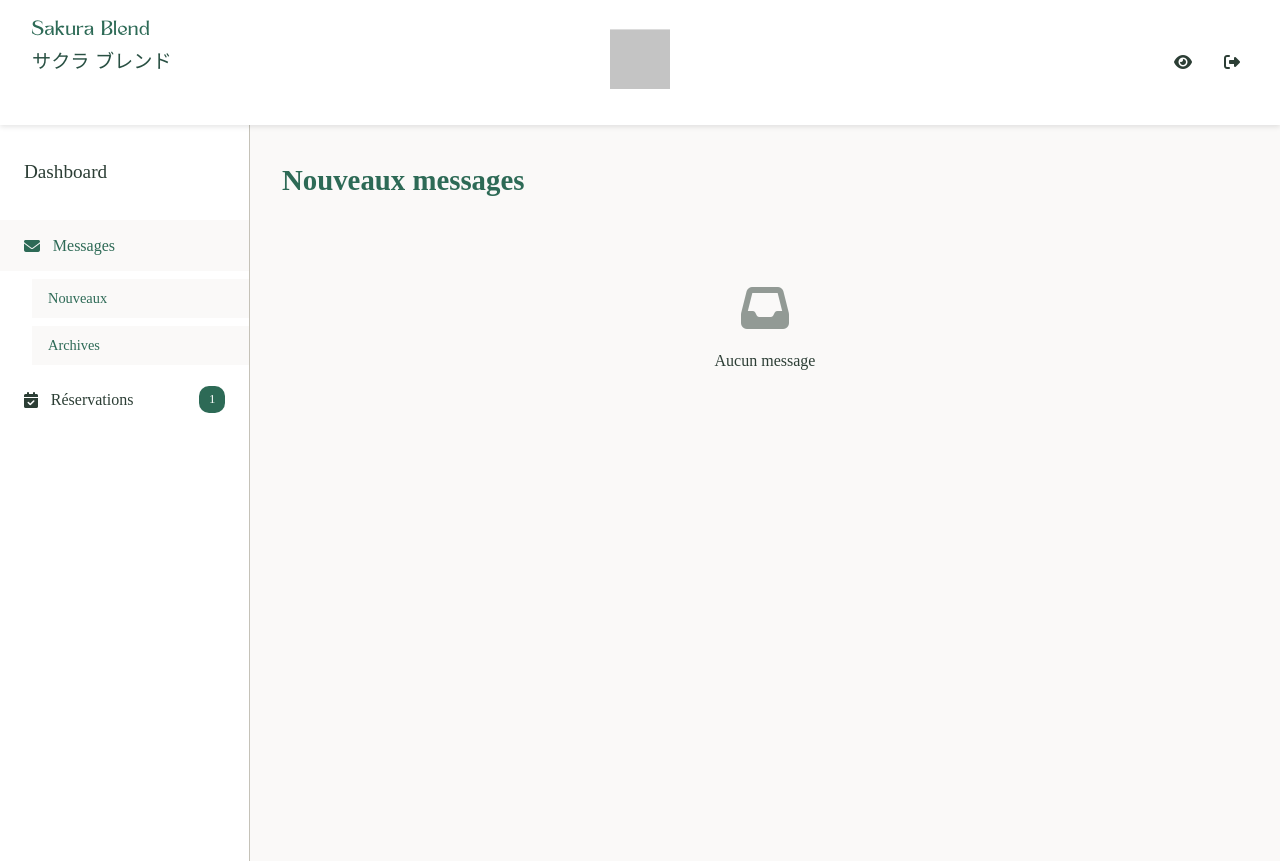
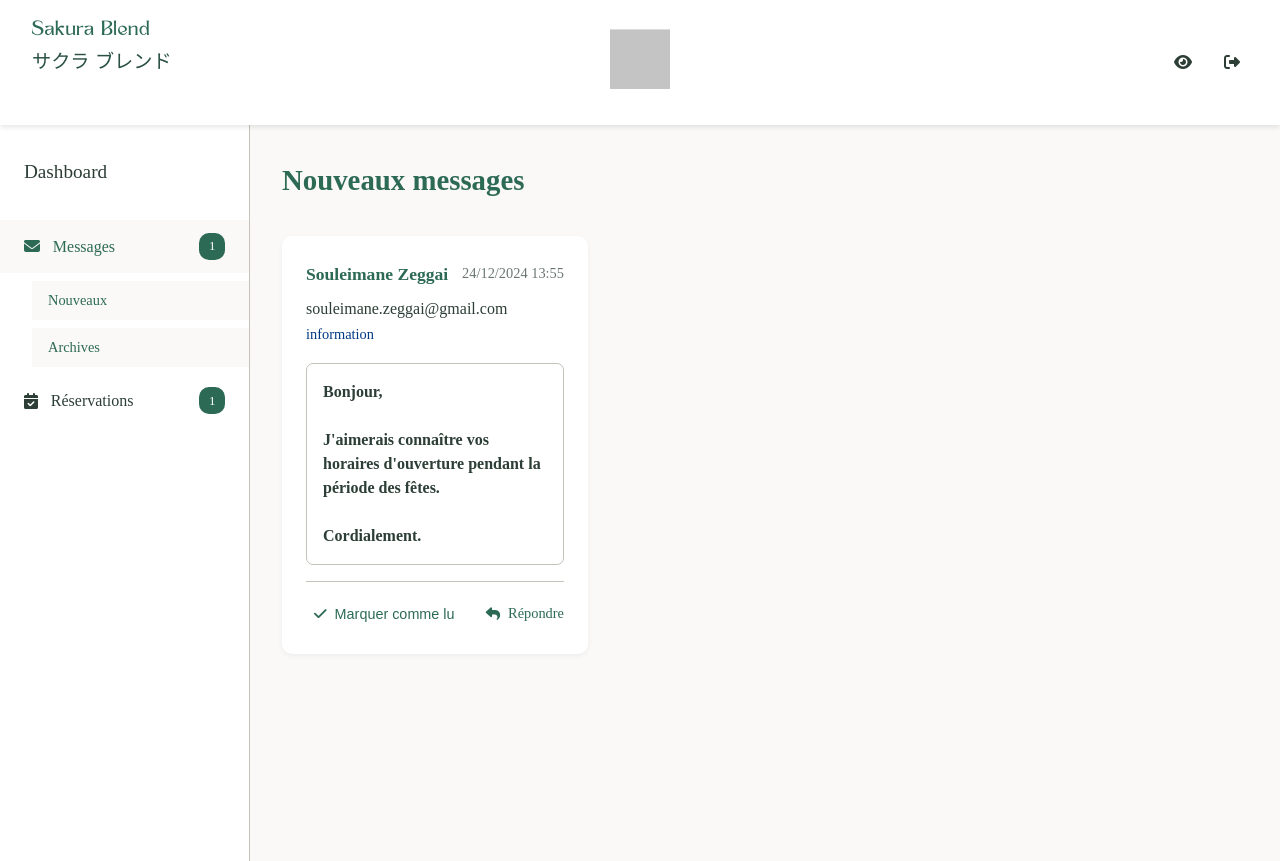
Before and after one commit to souleimane-z/sakura-blend, a PHP site: page /admin/index.php in a window 1280 px wide. Run offline with PHP 8.4, Linux system fonts and the light colour scheme; the visitor is signed in with stand-in values (Sample User, id 1); grey boxes are pictures that could not be loaded.

Commit message:
admin session + changes css

```diff
--- /dev/null
+++ b/admin/data/messages.csv
@@ -0,0 +1,5 @@
+"24/12/2024 13:55";"Souleimane Zeggai";souleimane.zeggai@gmail.com;information;"Bonjour,
+
+J'aimerais connaître vos horaires d'ouverture pendant la période des fêtes.
+
+Cordialement."
--- a/admin/index.php
+++ b/admin/index.php
@@ -245,6 +245,7 @@ $displayedReservations = $selectedDate ?
                                     <h3><?php echo htmlspecialchars($message['nom']); ?></h3>
                                     <span class="message-date"><?php echo $message['date']; ?></span>
                                 </div>
+                                <p><?php echo htmlspecialchars($message['email']); ?></p>
                                 <span class="message-subject"><?php echo htmlspecialchars($message['sujet']); ?></span>
                             </div>
                             <div class="message-content">
--- a/assets/css/admin.css
+++ b/assets/css/admin.css
@@ -268,12 +268,17 @@
 }
 
 .message-content {
+    border: 1px solid var(--border);
+    border-radius: 7px;
     margin-bottom: 1rem;
     color: var(--text-dark);
 }
 
 .message-content p {
     line-height: 1.5;
+    padding: 1rem;
+    font-weight: 600;
+    color: var(--text-dark);
 }
 
 .message-footer {
--- a/contact.php
+++ b/contact.php
@@ -5,13 +5,12 @@ include_once __DIR__ . '/includes/header.php';
 $errors = [];
 $success = false;
 
-
 if(isset($_POST['envoyer'])) {
 
     $nom = htmlspecialchars(trim($_POST['nom']));
     $email = filter_var(trim($_POST['email']), FILTER_VALIDATE_EMAIL);
     $sujet = htmlspecialchars(trim($_POST['sujet']));
-    $message = htmlspecialchars(trim($_POST['message']));
+    $message = trim($_POST['message']);
     $date = date('d/m/Y H:i');
 
     if(empty($nom)) {
```
Also changed, not shown: README.md (added).
